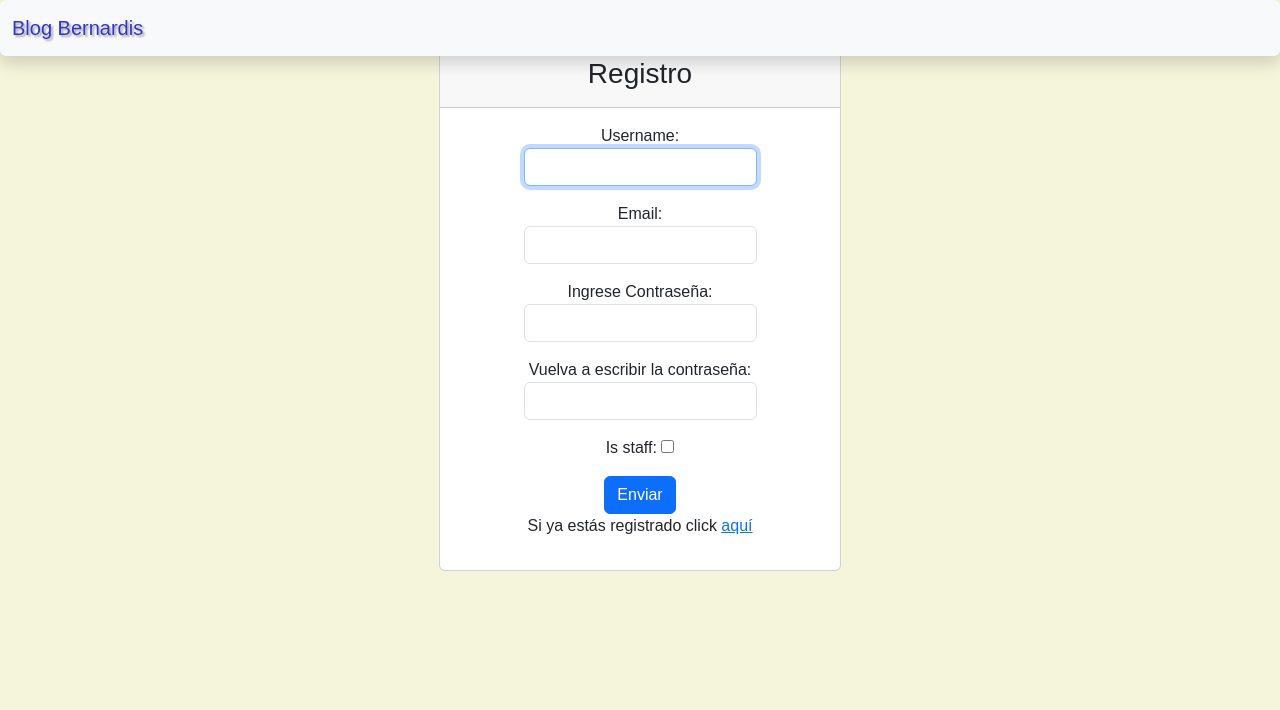
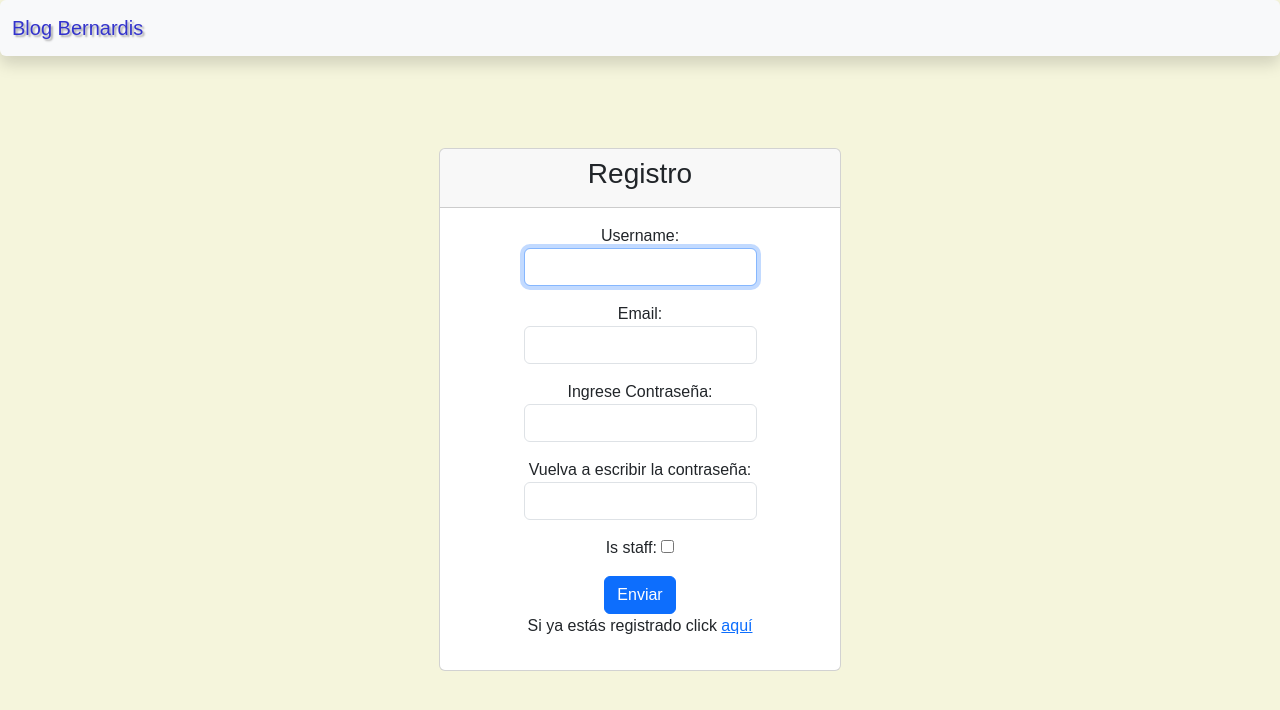
Before and after one commit to bernardisApps/bernardis_blog, a Django app: page /registro/ in a window 1280 px wide. Shown: the top 710 px of the page. Run offline with Django 4.2, Linux system fonts and the light colour scheme.

Commit message:
ordenamiento

```diff
--- a/templates/login.html
+++ b/templates/login.html
@@ -3,7 +3,7 @@
 {% block title %}Blog Familiar - Login{% endblock %}
 
 {% block content %}
-<div class="row style="margin-top: 100px;"">
+<div class="row" style="margin-top: 100px;">
   <div class="col-md-4 mx-auto mt-5">
     <form class="form-group" style="text-align: center;" action="" method="post">
       <div class="card">
--- a/templates/registro.html
+++ b/templates/registro.html
@@ -4,7 +4,7 @@
 
 {% block content %}
 
-    <div class="row style="margin-top: 100px;"">
+    <div class="row" style="margin-top: 100px;">
         <div class="col-md-4 mx-auto mt-5">
             <div class="card">
                 <div class="card-header">
```
